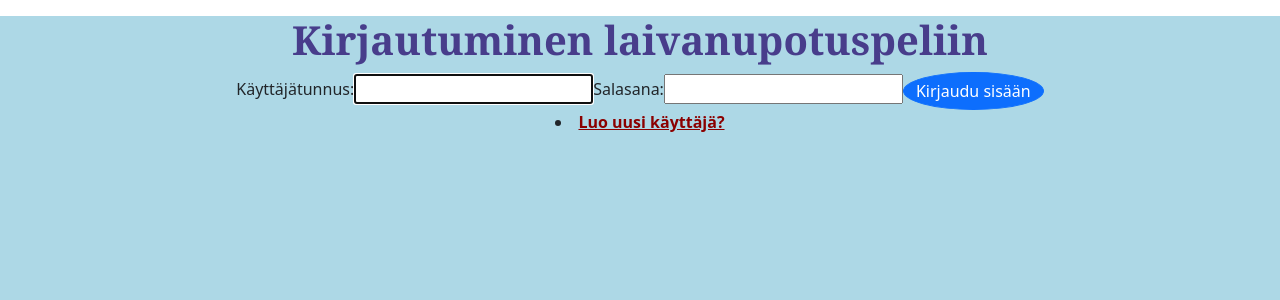
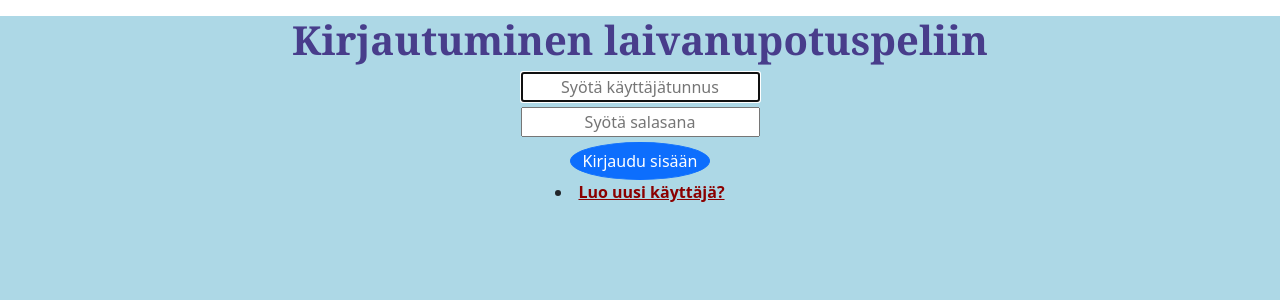
Before and after one commit to tleminen/Laivanupotuspeli, a React (Create React App) app in the folder frontend/: page / in a window 1280 px wide. Shown: the top 300 px of the page. Built offline with nearby package versions, Linux system fonts and the light colour scheme.

Commit message:
css muutoksia

```diff
--- a/frontend/src/App.css
+++ b/frontend/src/App.css
@@ -32,3 +32,8 @@
   color:darkred;
   font-weight: bolder;
 }
+
+.space {
+  margin-bottom: 5px;
+  text-align: center;
+}
--- a/frontend/src/components/Kirjautuminen.js
+++ b/frontend/src/components/Kirjautuminen.js
@@ -73,25 +73,33 @@ const Kirjautuminen = () => {
           </p>
           <h1 className="header">Kirjautuminen laivanupotuspeliin</h1>
           <form onSubmit={handleSubmit}>
-            <label htmlFor="username">Käyttäjätunnus:</label>
+            <div className="form-group">
             <input
               type="text"
               id="username"
+              class="space"
+              placeholder="Syötä käyttäjätunnus"
               ref={userRef}
               autoComplete="off"
               onChange={(e) => setUser(e.target.value)}
               value={user}
               required
             />
-            <label htmlFor="password">Salasana:</label>
+            </div>
+            <div className="form-group">
             <input
               type="password"
               id="password"
+              class="space"
+              placeholder="Syötä salasana"
               onChange={(e) => setPassword(e.target.value)}
               value={password}
               required
             />
-            <button type="button" class='btn btn-primary rounded-circle'>Kirjaudu sisään</button>
+            </div>
+            <div className="form-group">
+            <button className='btn btn-primary rounded-circle'>Kirjaudu sisään</button>
+            </div>
           </form>
           <p>
           <li className="nav-item">
--- a/frontend/src/components/Rekisteroityminen.js
+++ b/frontend/src/components/Rekisteroityminen.js
@@ -40,7 +40,7 @@ const LisaaKayttaja = () => {
     this.state({ [e.target.name]: e.target.value });
 
     return (
-        <div className="card mb-3">
+        <div className="background">
             <h1>Rekisteröidy</h1>
             <div className="card-body">
                 <form onSubmit={handleSubmit.bind(this)}>
```
